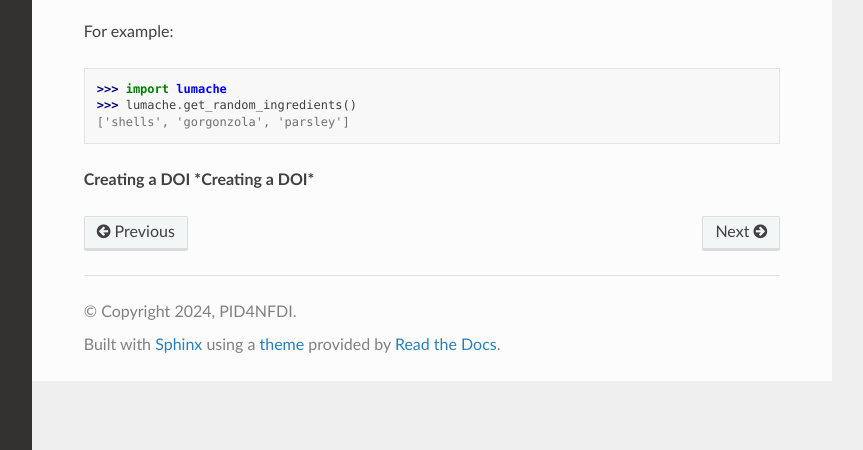
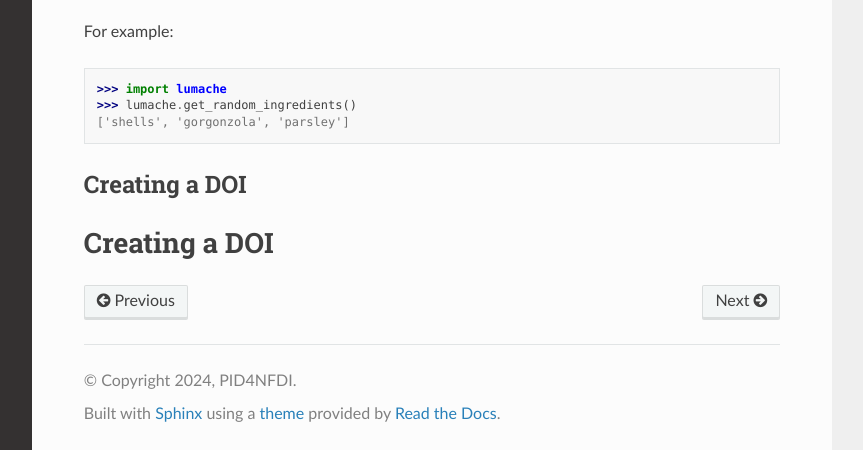
Before and after one commit to stephw-tib/pid4nfdi-training, a Sphinx documentation site: the page built from docs/source/usage.rst, in a window 1280 px wide and 1260 px high, cut to the strip 810-1260 px from the top of the window. Shown: the whole strip, without its empty margins (268-1131 px from the left). Built offline with Sphinx 7.4.7 and the Read the Docs theme 3.1.0, drawn with Linux system fonts in a browser that asks for light colours; pages that are not in the unit, such as notebooks, are missing from menus; some of the changed text lies outside the part shown.

```diff
--- a/docs/source/usage.rst
+++ b/docs/source/usage.rst
@@ -35,5 +35,7 @@ For example:
 >>> lumache.get_random_ingredients()
 ['shells', 'gorgonzola', 'parsley']
 
-**Creating a DOI**
-***Creating a DOI***
+Creating a DOI
+-------------
+Creating a DOI
+=============
```
